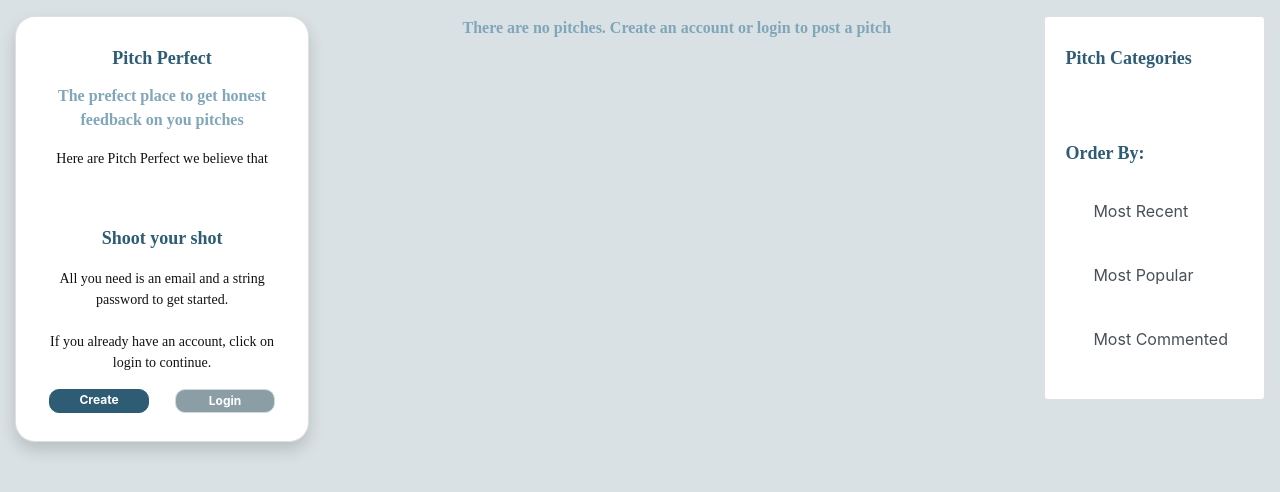
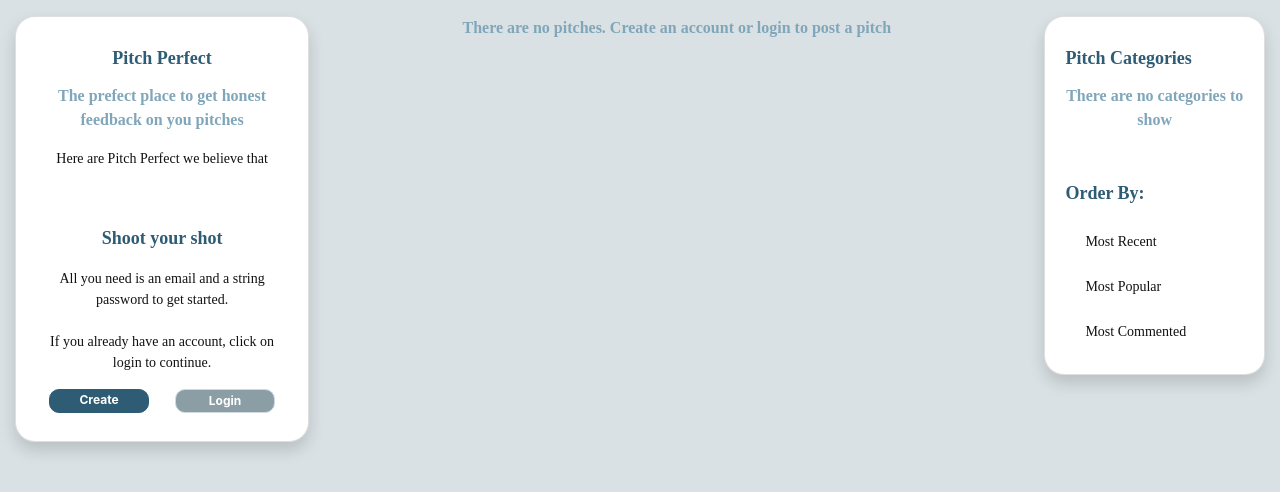
Before and after one commit to g90tony/pitch-perfect, a Flask app: page / in a window 1280 px wide. Shown: the part 56-548 px from the top of the page. Run offline with Flask 2, Linux system fonts and the light colour scheme; data that the repository does not hold is empty; some libraries are stand-ins or nearby versions.

Commit message:
added if block to check if categories exisit

```diff
--- a/app/templates/cards/filter_card.html
+++ b/app/templates/cards/filter_card.html
@@ -1,29 +1,39 @@
 <!-- import categories macro -->
 {% import 'macros/categories.html' as macro %}
 
-<div class="card">
-  <div class="card-body my-2">
+<div class="card filter-card shadow">
+  <div class="card-body mt-2">
     <p class="card-title custom-bold-title">Pitch Categories</p>
+    {% if categories %}
+
     <div class="mx-2">{{macro.listCategories(categories)}}</div>
+
+    {% else %}
+
+    <p class="custom-bold-subtitle text-center mb-0">
+      There are no categories to show
+    </p>
+
+    {% endif %}
   </div>
-  <div class="card-body my-2">
+  <div class="card-body mt-2">
     <p class="card-title custom-bold-title">Order By:</p>
     <div class="list-group">
       <a
         href="/sort/newest"
-        class="list-group-item list-group-item-action border-0 m-2"
+        class="list-group-item list-group-item-action custom-body border-0"
       >
         Most Recent
       </a>
       <a
         href="/sort/popular"
-        class="list-group-item list-group-item-action border-0 m-2"
+        class="list-group-item list-group-item-action custom-body border-0"
       >
         Most Popular
       </a>
       <a
         href="/filter/comments"
-        class="list-group-item list-group-item-action border-0 m-2"
+        class="list-group-item list-group-item-action custom-body border-0"
       >
         Most Commented
       </a>
```
